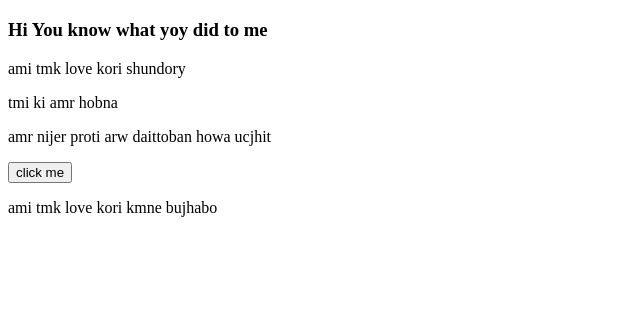
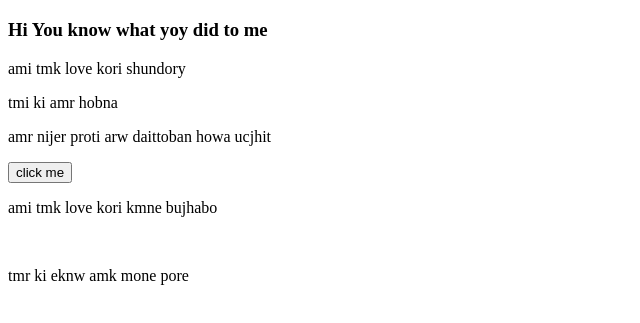
Before and after one commit to moHazzad/My-First-website, a plain HTML site: page index.html in a window 1280 px wide. Shown: the part 61-384 px from the top of the page, without its empty margins (0-640 px from the left). Drawn offline with Linux system fonts and the light colour scheme.

Commit message:
new branch added

```diff
--- a/index.html
+++ b/index.html
@@ -15,5 +15,9 @@
     <button> click me </button>
     <br>
     <p>ami tmk love kori kmne bujhabo </p>
+    <br>
+    <p>tmr ki eknw amk mone pore </p>
+
+
 </body>
 </html>
```
